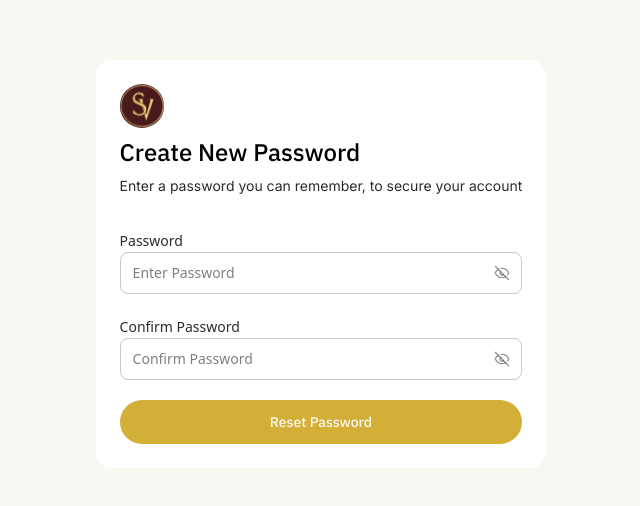
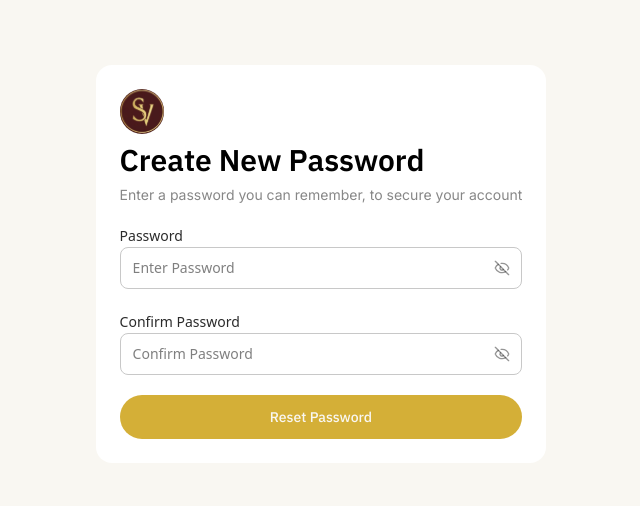
Before and after one commit to Tobi-Oyedele/saint-valor, a Next.js app: page /reset-password in a window 1280 px wide. Shown: the part 136-642 px from the top of the page, without its empty margins (319-959 px from the left). Built offline with nearby package versions, Linux system fonts and the light colour scheme.

Commit message:
refactor: extract AuthHeader component for reuse across auth pages

```diff
--- a/app/(auth)/forgot-password/page.tsx
+++ b/app/(auth)/forgot-password/page.tsx
@@ -1,12 +1,12 @@
 "use client";
 
 import { useState } from "react";
-import Image from "next/image";
 import EmailInput from "@/components/ui/EmailInput";
 import { emailSchema } from "@/lib/validation/auth";
 import Button from "@/components/ui/Button";
 import { useRouter } from "next/navigation";
 import { mockForgotPassword } from "@/lib/mockAuth";
+import AuthHeader from "@/components/ui/AuthHeader";
 
 type FormData = { email: string };
 type FormErrors = { email?: string; form?: string };
@@ -61,21 +61,12 @@ export default function ForgotPasswordPage() {
   return (
     <main className="flex items-center justify-center bg-white p-10 rounded-2xl mx-4">
       <div className="w-full max-w-md space-y-6">
-        <Image
-          src="/images/Logo.svg"
-          width={44}
-          height={44}
-          alt="Saint Valor Logo"
+        <AuthHeader
+          title="Reset Your Password"
+          description="Enter the email address associated with your account and we will
+            send you a link to reset your password."
         />
-        <div className="space-y-2">
-          <h1 className="text-3xl font-medium text-charcoal">
-            Reset Your Password
-          </h1>
-          <p className="text-sm text-charcoal">
-            Enter the email address associated with your account and we will
-            send you a link to reset your password.
-          </p>
-        </div>
+
         {errors.form && (
           <div className="rounded-md border border-red-200 bg-red-50 p-3 text-sm text-red-800">
             {errors.form}
--- a/app/(auth)/reset-password/page.tsx
+++ b/app/(auth)/reset-password/page.tsx
@@ -4,8 +4,8 @@ import { useState } from "react";
 import { resetPasswordSchema } from "@/lib/validation/auth";
 import PasswordInput from "@/components/ui/PasswordInput";
 import Button from "@/components/ui/Button";
-import Image from "next/image";
 import { useRouter } from "next/navigation";
+import AuthHeader from "@/components/ui/AuthHeader";
 
 type FormErrors = {
   password?: string;
@@ -86,21 +86,11 @@ export default function ResetPasswordPage() {
 
   return (
     <main className="flex items-center justify-center bg-white p-6 rounded-2xl mx-4">
-      <div className="w-full max-w-md space-y-8">
-        <div className="space-y-2">
-          <Image
-            src="/images/Logo.svg"
-            width={44}
-            height={44}
-            alt="Saint Valor Logo"
-          />
-          <div>
-            <h3 className="text-2xl font-medium mb-2">Create New Password</h3>
-            <p className="text-sm text-charcoal">
-              Enter a password you can remember, to secure your account
-            </p>
-          </div>
-        </div>
+      <div className="w-full max-w-md space-y-4">
+        <AuthHeader
+          title="Create New Password"
+          description="Enter a password you can remember, to secure your account"
+        />
 
         <form onSubmit={handleSubmit} className="space-y-5">
           <PasswordInput
--- a/app/(auth)/sign-in/page.tsx
+++ b/app/(auth)/sign-in/page.tsx
@@ -9,6 +9,7 @@ import { signInSchema } from "@/lib/validation/auth";
 import Button from "@/components/ui/Button";
 import GoogleSSOButton from "@/components/ui/GoogleSSOButton";
 import OrDivider from "@/components/ui/OrDivider";
+import AuthHeader from "@/components/ui/AuthHeader";
 
 type SignInFormData = {
   email: string;
@@ -80,20 +81,11 @@ export default function SignInPage() {
 
       <div className="flex min-h-screen items-center justify-center px-4 lg:px-16">
         <div className="w-full max-w-md bg-white p-6">
-          <Link href="/" aria-label="Go to homepage" className="inline-flex">
-            <Image
-              src="/images/Logo.svg"
-              width={44}
-              height={44}
-              alt="Saint Valor Logo"
-            />
-          </Link>
-
-          <h1 className="text-3xl font-semibold">Sign In</h1>
-          <p className="mt-2 text-sm leading-relaxed text-secondary">
-            Welcome back to Saint Valor — continue your journey through curated
-            luxury jewelry.
-          </p>
+          <AuthHeader
+            title="Sign In"
+            description=" Welcome back to Saint Valor — continue your journey through curated
+            luxury jewelry."
+          />
 
           <form onSubmit={handleSubmit} className="mt-3 space-y-2">
             <EmailInput
--- a/app/(auth)/sign-up/page.tsx
+++ b/app/(auth)/sign-up/page.tsx
@@ -10,6 +10,7 @@ import { signUpSchema } from "@/lib/validation/auth";
 import Button from "@/components/ui/Button";
 import GoogleSSOButton from "@/components/ui/GoogleSSOButton";
 import OrDivider from "@/components/ui/OrDivider";
+import AuthHeader from "@/components/ui/AuthHeader";
 
 type SignUpFormData = {
   email: string;
@@ -94,20 +95,11 @@ export default function SignUpPage() {
 
       <div className="flex min-h-screen items-center justify-center px-4">
         <div className="w-full max-w-md bg-white p-6">
-          <Link href="/" aria-label="Go to homepage" className="inline-flex">
-            <Image
-              src="/images/Logo.svg"
-              width={44}
-              height={44}
-              alt="Saint Valor Logo"
-            />
-          </Link>
-
-          <h1 className="text-3xl font-semibold">Sign Up</h1>
-          <p className="mt-2 text-sm leading-relaxed text-secondary">
-            Join Saint Valor and unlock exclusive access to our curated fine
-            jewelry collections.
-          </p>
+          <AuthHeader
+            title="Sign Up"
+            description="Join Saint Valor and unlock exclusive access to our curated fine
+            jewelry collections."
+          />
 
           <form onSubmit={handleSubmit} className="mt-3 space-y-2">
             <div className="space-y-1.5">
--- /dev/null
+++ b/components/ui/AuthHeader.tsx
@@ -0,0 +1,26 @@
+import Image from "next/image";
+
+type AuthHeaderProps = {
+  title: string;
+  description: string;
+};
+
+const AuthHeader = ({ title, description }: AuthHeaderProps) => {
+  return (
+    <div>
+      <Image
+        src="/images/Logo.svg"
+        width={44}
+        height={44}
+        alt="Saint Valor Logo"
+      />
+
+      <div className="space-y-1.5 mt-2">
+        <h1 className="text-3xl font-semibold">{title}</h1>
+        <p className="text-sm leading-relaxed text-secondary">{description}</p>
+      </div>
+    </div>
+  );
+};
+
+export default AuthHeader;
```
